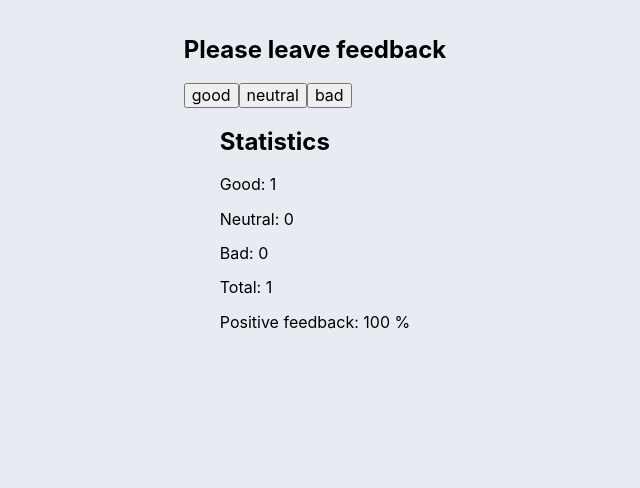
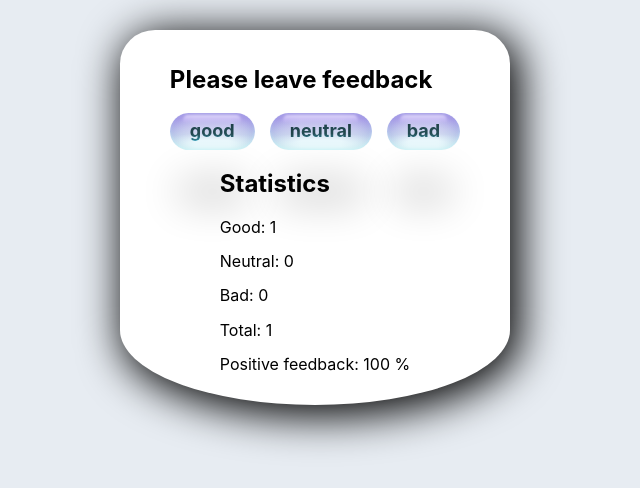
Before and after one commit to iTSerhii85/goit-react-hw-02-feedback, a React (Create React App) app: page / in a window 1280 px wide. Both pictures are taken after a click on the button "good". Shown: the top 488 px of the page, without its empty margins (325-965 px from the left). Built offline with nearby package versions, Linux system fonts and the light colour scheme.

Commit message:
Finish stiled

```diff
--- a/src/components/FeedbackOptions/FeedbackOptions.jsx
+++ b/src/components/FeedbackOptions/FeedbackOptions.jsx
@@ -1,16 +1,17 @@
 import React from "react";
+import { Button, ButtonBlock } from "./FeedbackOptions.styled";
 
 export const FeedbackOptions = ({ options, onLeaveFeedback }) => {
     return (
-    <div>
+    <ButtonBlock>
         {options.map(name => {
             return (
-            <button
+            <Button
              type="button"
              onClick={() => onLeaveFeedback(name)}
              key={name}>
                 {name}
-            </button>)})}
-    </div>
+            </Button>)})}
+    </ButtonBlock>
     )
 }
--- /dev/null
+++ b/src/components/FeedbackOptions/FeedbackOptions.styled.js
@@ -0,0 +1,58 @@
+import styled from 'styled-components';
+
+export const Button = styled.button`
+  font-size: 18px;
+  font-weight: bold;
+  color: rgb(35, 75, 83);
+  background-color: rgb(217, 238, 242);
+  background-image: linear-gradient(180deg, rgb(201, 194, 240) 30%, transparent 70%);
+  background-repeat: no-repeat;
+  background-position: center 45%;
+  background-size: 100% 200%;
+  padding: 8px 20px;
+  border-radius: 30px;
+  border: none;
+  box-shadow: rgba(0, 0, 0, 0.2) 0px 60px 40px -7px;
+  position: relative;
+  transition: all 0.5s ease;
+  outline: none;
+
+&::before, &::after {
+  content: "";
+  inset: 0;
+  position: absolute;
+  border-radius: 5em;
+}
+
+&::before {
+  background-image: radial-gradient(ellipse, rgba(204, 246, 255, 0.8) 20%, transparent 50%, transparent 200%), linear-gradient(90deg, #404040 -10%, transparent 30%, transparent 70%, #404040 110%);
+  box-shadow: inset 0 0.25em 0.75em rgba(0, 0, 0, 0.8), inset 0 -0.05em 0.2em rgba(255, 255, 255, 0.4), inset 0 -1px 3px rgba(25, 196, 230, 0.75);
+  background-blend-mode: overlay;
+  background-repeat: no-repeat;
+  background-size: 200% 80%, cover;
+  background-position: center 220%;
+  mix-blend-mode: overlay;
+  filter: blur(0);
+}
+
+&::after {
+  background: linear-gradient(180deg, rgba(213, 204, 255, 0.726), rgba(92, 74, 181, 0.75) 40%, transparent 80%);
+  top: 0.075em;
+  left: 0.75em;
+  right: 0.75em;
+  bottom: 1.4em;
+  filter: blur(1px);
+  mix-blend-mode: screen;
+}
+
+&:hover, button:active, button:focus {
+  outline: none;
+  box-shadow: rgba(17, 12, 46, 0.15) 0px 48px 100px 0px;
+  background-position: center calc( 45% - 0.75em );
+}
+`
+
+export const ButtonBlock = styled.div`
+display: flex;
+gap: 15px;
+`
--- a/src/components/Layout.js
+++ b/src/components/Layout.js
@@ -1,10 +1,17 @@
 import styled from 'styled-components';
 
 export const Layout = styled.div`
-  padding: 16px;
+  padding: 16px 50px;
+  background-color: #ffffff;
 
   display: flex;
   flex-direction: column;
   justify-content: center;
   align-items: center;
+  margin-top: 30px;
+  margin-left: auto;
+  margin-right: auto;
+  border-radius: 9% 9% 50% 50% / 9% 9% 20% 20%;
+  width: max-content;
+  box-shadow: 6px 7px 43px 4px rgba(0,0,0,1);
 `
--- a/src/components/Statistics/Statistics.jsx
+++ b/src/components/Statistics/Statistics.jsx
@@ -1,14 +1,14 @@
 // import PropTypes from 'prop-types';
 import React from "react"
 
-export const Statistics = ({ good, neutral, bad, total, positivePercentage }) => {
+export const Statistics = ({ good, neutral, bad, total, positivePercentage, }) => {
     return (
         <div>
             <p>Good: {good}</p>
             <p>Neutral: {neutral}</p>
             <p>Bad: {bad}</p>
             <p>Total: {total}</p>
-            <p>Positive feedback: {positivePercentage || 0} %</p>
+            <p>Positive feedback: <span>{positivePercentage} %</span></p>
         </div>
     )
 }
```
